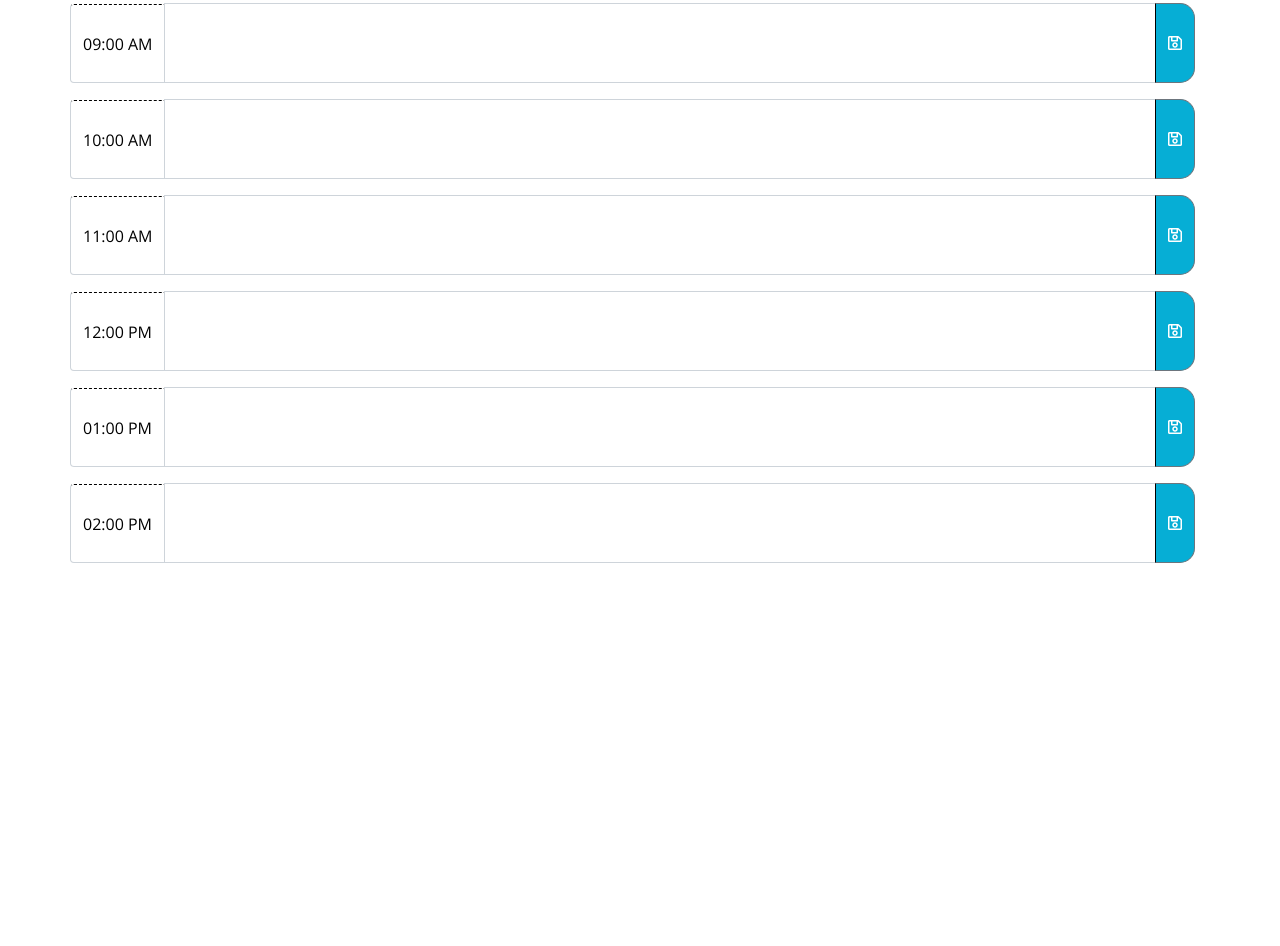
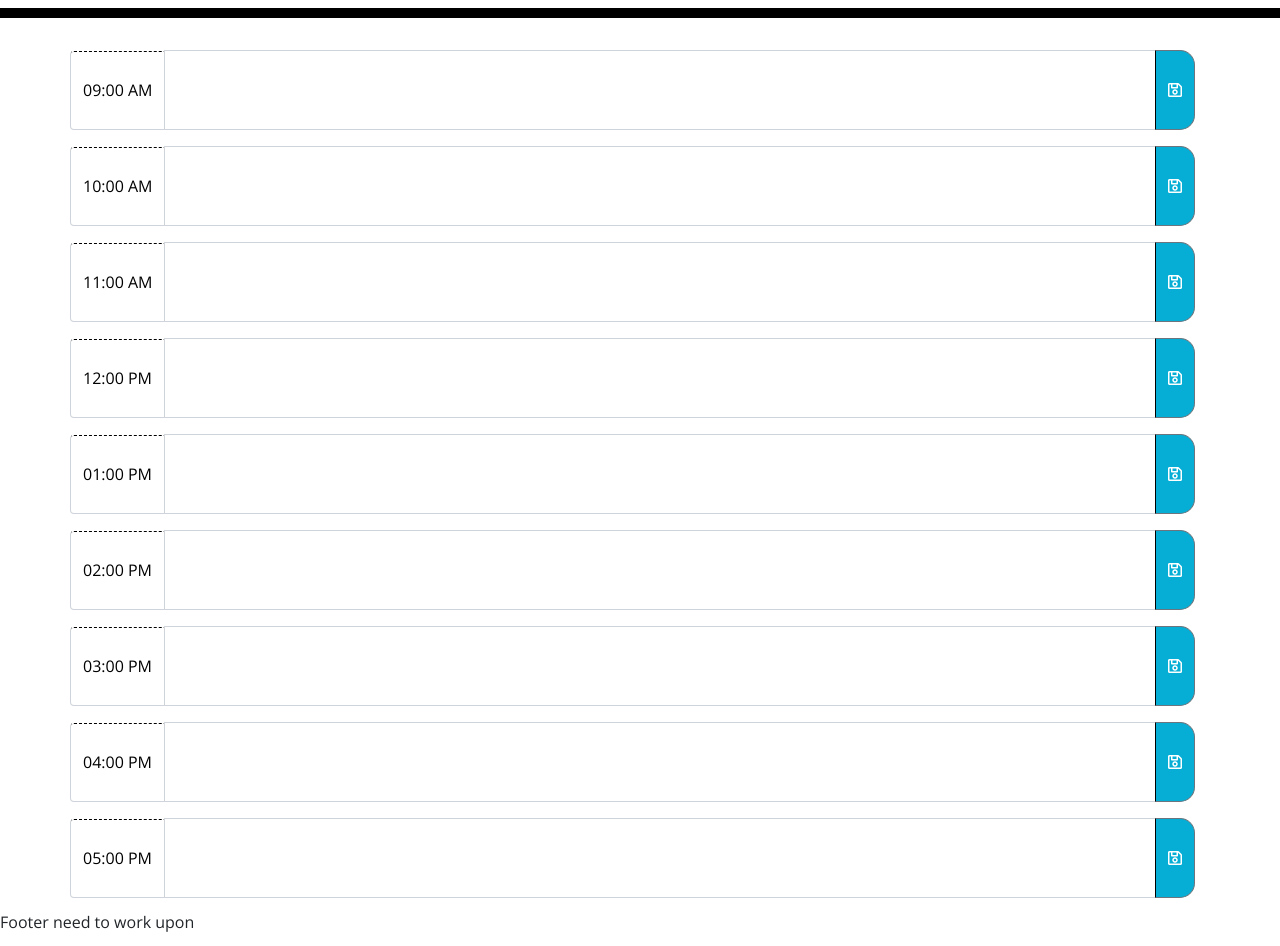
Before and after one commit to hrsautomation20/work_day_scheduler, a plain HTML site: page index.html in a window 1280 px wide. Shown: the part 297-1243 px from the top of the page. Before the commit the page ends 876 px from the top, so only its background shows below. Drawn offline with nearby package versions, Linux system fonts and the light colour scheme.

Commit message:
Updated index.html

```diff
--- a/index.html
+++ b/index.html
@@ -33,8 +33,8 @@
     <header class="jumbotron">
       <h1 class="display-3">Work Day Scheduler</h1>
       <p class="lead">A simple calendar app for scheduling your work day</p>
-      <p id="currentDay" class="lead"></p>
-      <p id="currentTime" class="lead"></p>
+
+      <h2><span id="time-display">00:00:00</span></h2>
     </header>
     <div class="container container-fluid time-block">
       <!-- Timeblocks go here -->
@@ -177,9 +177,76 @@
         </div>
       </div>
       <!-- 03 PM  -->
+      <div class="input-group mb-3">
+        <div class="input-group-prepend row">
+          <span class="input-group-text hour">03:00 PM</span>
+        </div>
+        <textarea
+          name=""
+          id="comment03pm"
+          type="text"
+          cols="100"
+          rows="2"
+          class="form-control description textarea"
+        ></textarea>
+        <div class="input-group-append">
+          <button
+            id="button03pm"
+            class="btn btn-outline-secondary saveBtn"
+            type="button"
+          >
+            <i class="far fa-save"></i>
+          </button>
+        </div>
+      </div>
       <!-- 04 PM  -->
+      <div class="input-group mb-3">
+        <div class="input-group-prepend row">
+          <span class="input-group-text hour">04:00 PM</span>
+        </div>
+        <textarea
+          name=""
+          id="comment04pm"
+          type="text"
+          cols="100"
+          rows="2"
+          class="form-control description textarea"
+        ></textarea>
+        <div class="input-group-append">
+          <button
+            id="button04pm"
+            class="btn btn-outline-secondary saveBtn"
+            type="button"
+          >
+            <i class="far fa-save"></i>
+          </button>
+        </div>
+      </div>
       <!-- 05 PM  -->
+      <div class="input-group mb-3">
+        <div class="input-group-prepend row">
+          <span class="input-group-text hour">05:00 PM</span>
+        </div>
+        <textarea
+          name=""
+          id="comment05pm"
+          type="text"
+          cols="100"
+          rows="2"
+          class="form-control description textarea"
+        ></textarea>
+        <div class="input-group-append">
+          <button
+            id="button05pm"
+            class="btn btn-outline-secondary saveBtn"
+            type="button"
+          >
+            <i class="far fa-save"></i>
+          </button>
+        </div>
+      </div>
     </div>
+    <footer><p>Footer need to work upon</p></footer>
 
     <script src="https://cdnjs.cloudflare.com/ajax/libs/jquery/3.2.1/jquery.min.js"></script>
     <script src="https://cdnjs.cloudflare.com/ajax/libs/moment.js/2.24.0/moment.min.js"></script>
```
